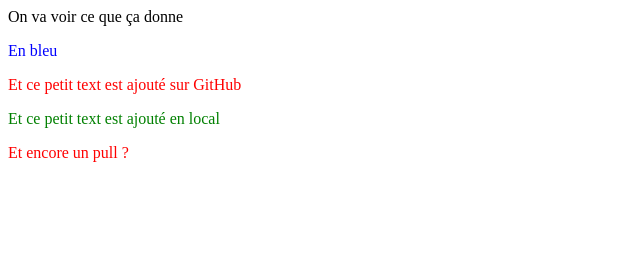
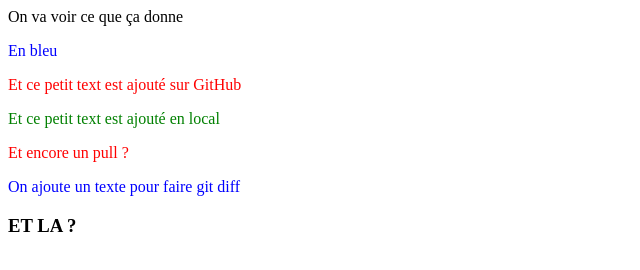
Before and after one commit to antguio/hello, a plain HTML site: page index.html in a window 1280 px wide. Shown: the whole page, without its empty margins (0-640 px from the left). Drawn offline with Linux system fonts and the light colour scheme.

Commit message:
anotyher test

```diff
--- a/index.html
+++ b/index.html
@@ -18,5 +18,9 @@ On va voir ce que ça donne
     <p class="localcolor">Et ce petit text est ajouté en local</p>
 
         <p class="gitcolor">Et encore un pull ?</p>
+
+<p>On ajoute un texte pour faire git diff</p>
+
+<h3>ET LA ?</h3>
 </body>
 </html>
```
